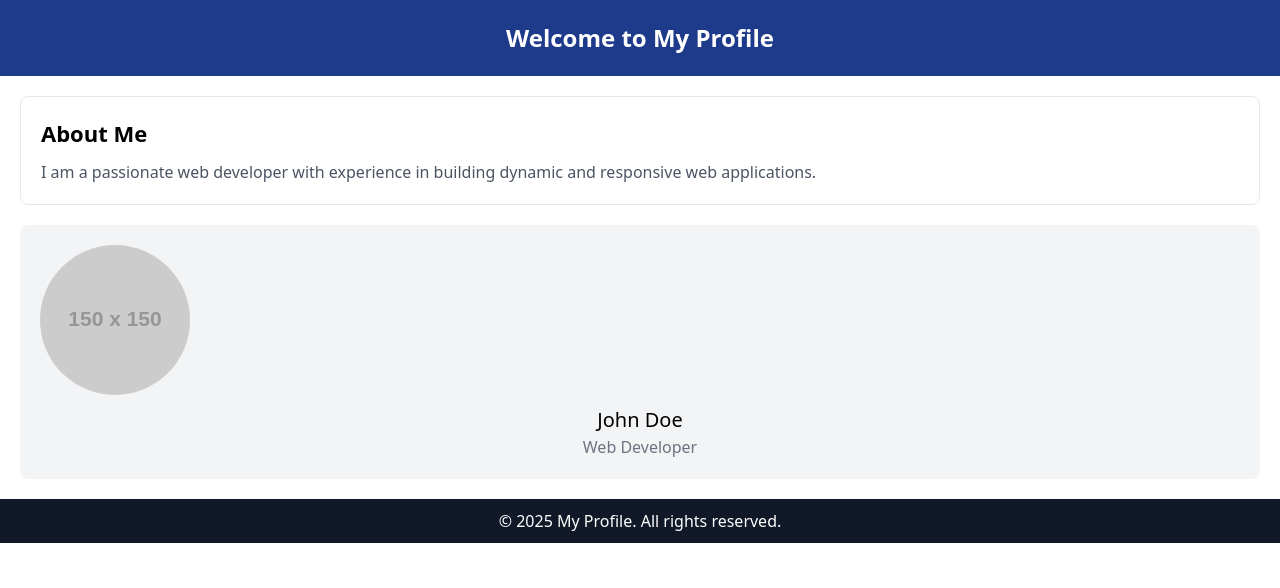
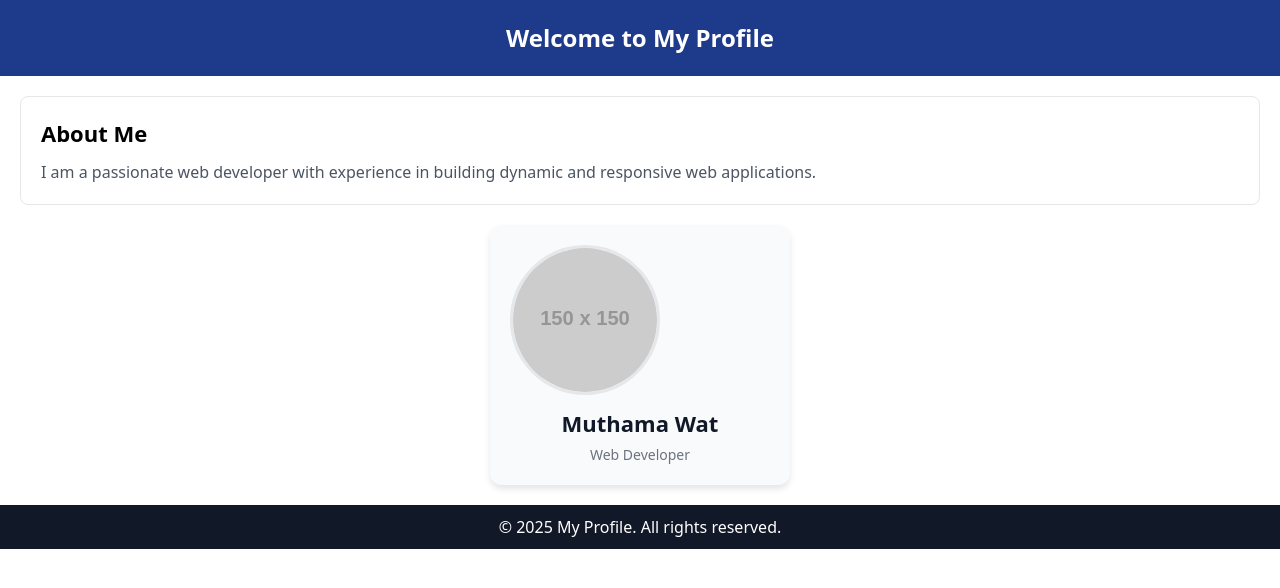
Before and after one commit to Wellpa254/alx-fe-reactjs, a React (Vite) app in the folder tailwind-react-integration/: page / in a window 1280 px wide. Shown: the top 588 px of the page. Built offline with nearby package versions, Linux system fonts and the light colour scheme.

Commit message:
Updated UserProfile styling for cleaner look

```diff
--- a/tailwind-react-integration/src/components/UserProfile.jsx
+++ b/tailwind-react-integration/src/components/UserProfile.jsx
@@ -1,14 +1,15 @@
 import React from 'react';
-
 export default function UserProfile() {
   return (
     <div
       style={{
         padding: '20px',
-        backgroundColor: '#F3F4F6',
-        borderRadius: '8px',
-        margin: '20px',
-        textAlign: 'center'
+        backgroundColor: '#F9FAFB',
+        borderRadius: '12px',
+        margin: '20px auto',
+        textAlign: 'center',
+        boxShadow: '0 4px 6px rgba(0, 0, 0, 0.1)',
+        maxWidth: '300px'
       }}
     >
       <img
@@ -17,11 +18,30 @@ export default function UserProfile() {
         style={{
           borderRadius: '50%',
           width: '150px',
-          height: '150px'
+          height: '150px',
+          objectFit: 'cover',
+          border: '3px solid #E5E7EB'
         }}
       />
-      <h2 style={{ marginTop: '10px', fontSize: '20px' }}>John Doe</h2>
-      <p style={{ color: '#6B7280' }}>Web Developer</p>
+      <h2
+        style={{
+          marginTop: '12px',
+          fontSize: '22px',
+          fontWeight: '600',
+          color: '#111827'
+        }}
+      >
+        Muthama Wat
+      </h2>
+      <p
+        style={{
+          color: '#6B7280',
+          fontSize: '14px',
+          marginTop: '4px'
+        }}
+      >
+        Web Developer
+      </p>
     </div>
   );
 }
```
